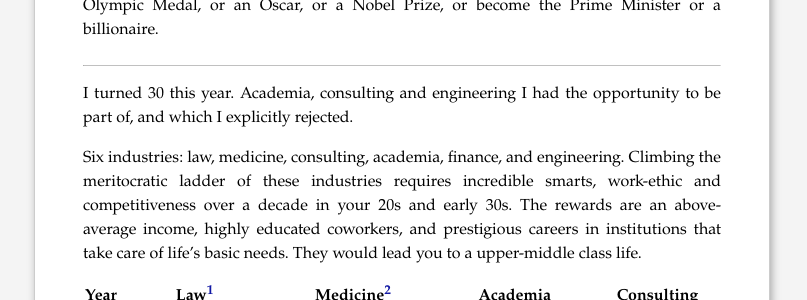
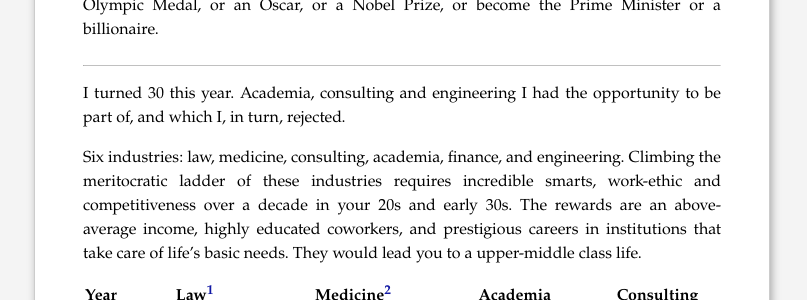
Before and after one commit to piyushahuja/piyushahuja.github.io, a Jekyll site: the page built from _posts/journal/2020-09-26-grail.md, in a window 1280 px wide and 900 px high, scrolled down 703 px. Shown: the part 174-474 px from the top of the window, without its empty margins (238-1045 px from the left). Built offline with Jekyll 4.4.1, drawn with Linux system fonts in a browser that asks for light colours; comment, search, counter and statistics services are not loaded.

Commit message:
auto deployed

```diff
--- a/_posts/journal/2020-09-26-grail.md
+++ b/_posts/journal/2020-09-26-grail.md
@@ -36,7 +36,7 @@ The pinnacle of sports, entertainment, academia, politics, or business. I will n
 
 ----
 
-I turned 30 this year. Academia, consulting and engineering I had the opportunity to be part of, and which I explicitly rejected.
+I turned 30 this year. Academia, consulting and engineering I had the opportunity to be part of, and which I, in turn, rejected.
 
 Six industries: law, medicine, consulting, academia, finance, and engineering. Climbing the meritocratic ladder of these industries requires incredible smarts, work-ethic and competitiveness over a decade in your 20s and early 30s. The rewards are an above-average income, highly educated coworkers, and prestigious careers in institutions that take care of life's basic needs. They would lead you to a upper-middle class life.
 
```
